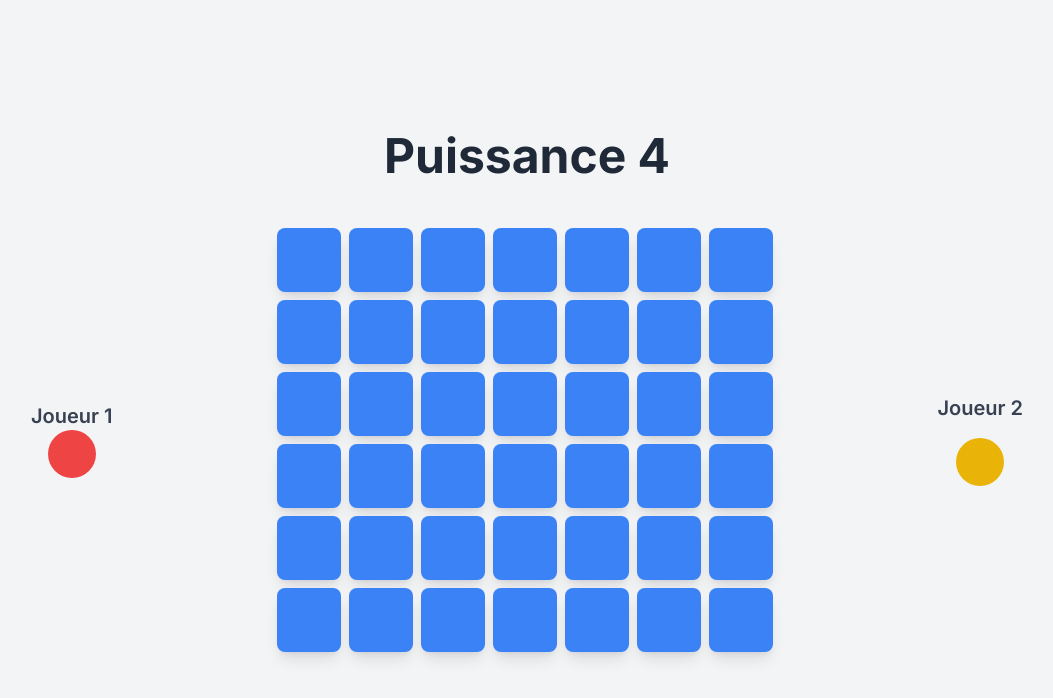
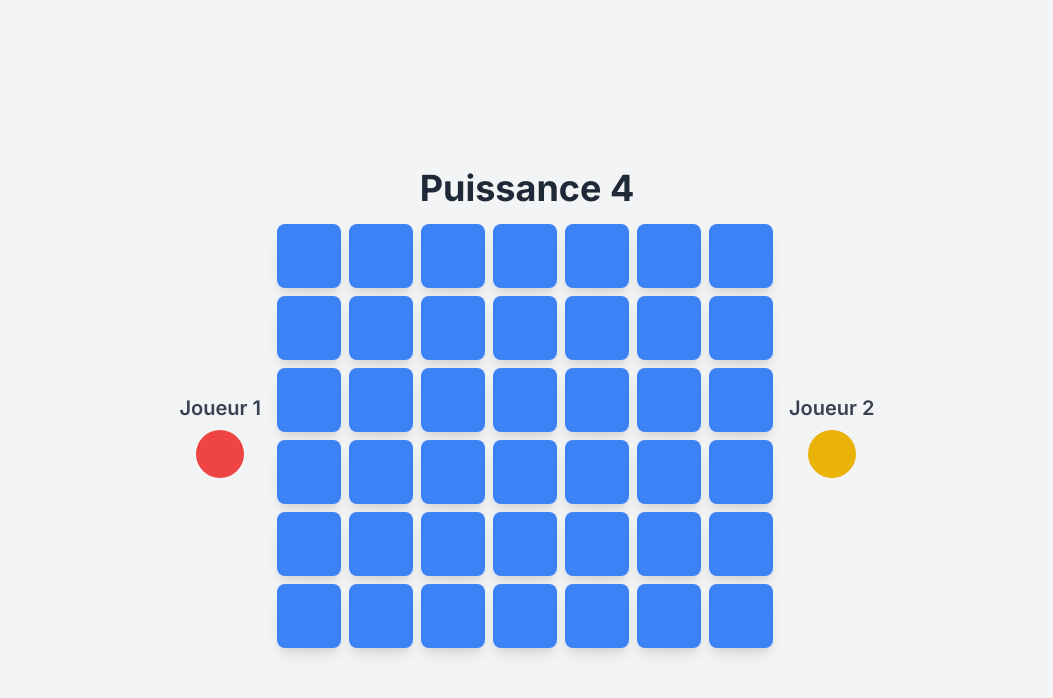
Before and after one commit to alexandreg67/puissance4_react, a Next.js app: page / in a window 1280 px wide. Shown: the top 698 px of the page, without its empty margins (113-1166 px from the left). Built offline with nearby package versions, Linux system fonts and the light colour scheme.

Commit message:
affichage de la victoire

```diff
--- a/app/components/board.tsx
+++ b/app/components/board.tsx
@@ -1,7 +1,7 @@
 'use client';
 
-import React, { useState } from 'react';
-import Cell from './Cell'; // Assurez-vous que l'importation du composant est correcte
+import React, { useState, useEffect } from 'react';
+import Cell from './Cell';
 
 const ROWS = 6;
 const COLS = 7;
@@ -14,12 +14,18 @@ const Board: React.FC = () => {
 		Array.from({ length: ROWS }, () => Array(COLS).fill(null))
 	);
 	const [currentPlayer, setCurrentPlayer] = useState<Player>('Player 1');
+	const [lastMove, setLastMove] = useState<{ row: number; col: number } | null>(
+		null
+	);
+	const [winner, setWinner] = useState<string | null>(null);
 
 	const handleClick = (colIndex: number) => {
+		if (winner) return; // Arrêter le jeu si nous avons un gagnant
+
 		const newGrid = [...grid];
+		let rowIndex;
 
-		// Trouver la première cellule vide dans la colonne sélectionnée
-		for (let rowIndex = ROWS - 1; rowIndex >= 0; rowIndex--) {
+		for (rowIndex = ROWS - 1; rowIndex >= 0; rowIndex--) {
 			if (newGrid[rowIndex][colIndex] === null) {
 				newGrid[rowIndex][colIndex] =
 					currentPlayer === 'Player 1' ? 'red' : 'yellow';
@@ -28,15 +34,90 @@ const Board: React.FC = () => {
 		}
 
 		setGrid(newGrid);
+		setLastMove({ row: rowIndex, col: colIndex });
 		setCurrentPlayer(currentPlayer === 'Player 1' ? 'Player 2' : 'Player 1');
 	};
 
+	useEffect(() => {
+		if (lastMove) {
+			const playerColor = grid[lastMove.row][lastMove.col];
+			if (checkWin(grid, playerColor)) {
+				setWinner(currentPlayer === 'Player 1' ? 'Player 2' : 'Player 1');
+			}
+		}
+	}, [lastMove]);
+
+	const checkWin = (grid: CellValue[][], player: CellValue): boolean => {
+		const directions = [
+			{ x: 0, y: 1 }, // Vertical
+			{ x: 1, y: 0 }, // Horizontal
+			{ x: 1, y: 1 }, // Diagonale descendante
+			{ x: 1, y: -1 }, // Diagonale montante
+		];
+
+		for (let row = 0; row < ROWS; row++) {
+			for (let col = 0; col < COLS; col++) {
+				if (grid[row][col] === player) {
+					for (let { x, y } of directions) {
+						let win = true;
+						for (let i = 1; i < 4; i++) {
+							const newRow = row + i * y;
+							const newCol = col + i * x;
+							if (
+								newRow < 0 ||
+								newRow >= ROWS ||
+								newCol < 0 ||
+								newCol >= COLS ||
+								grid[newRow][newCol] !== player
+							) {
+								win = false;
+								break;
+							}
+						}
+						if (win) return true;
+					}
+				}
+			}
+		}
+		return false;
+	};
+
+	const resetGame = () => {
+		setGrid(Array.from({ length: ROWS }, () => Array(COLS).fill(null)));
+		setCurrentPlayer('Player 1');
+		setLastMove(null);
+		setWinner(null);
+	};
+
 	return (
-		<div className="flex flex-col md:flex-row justify-between items-center w-full max-w-5xl mx-auto p-4 space-y-4 md:space-y-0">
-			<div className="flex flex-col items-center">
+		<div className="flex flex-col items-center w-full max-w-5xl mx-auto p-4 space-y-4">
+			{/* Titre du jeu */}
+			<h1 className="text-4xl font-bold text-gray-800 mt-4">Puissance 4</h1>
+
+			{/* Message de victoire et bouton, superposés */}
+			{winner && (
+				<div className="fixed top-0 left-0 right-0 bg-white bg-opacity-90 p-4 flex flex-col items-center z-50">
+					<div className="text-2xl font-bold text-green-500 mb-4">
+						{winner} a gagné !
+					</div>
+					<button
+						onClick={resetGame}
+						className="p-2 bg-blue-500 text-white rounded-lg"
+					>
+						Recommencer le jeu
+					</button>
+				</div>
+			)}
+
+			{/* Tableau de jeu avec affichage des joueurs */}
+			<div className="flex flex-col md:flex-row justify-center items-center w-full mt-4 space-y-4 md:space-y-0 md:space-x-4">
+				{/* Joueur 1 */}
+				<div className="flex flex-col items-center space-y-2">
 					<div className="text-xl font-semibold text-gray-700">Joueur 1</div>
 					<div className="h-12 w-12 rounded-full bg-red-500"></div>
 				</div>
+
+				{/* Tableau de jeu */}
 				<div className="grid grid-cols-7 gap-2">
 					{grid.map((row, rowIndex) => (
 						<React.Fragment key={rowIndex}>
@@ -48,9 +129,12 @@ const Board: React.FC = () => {
 						</React.Fragment>
 					))}
 				</div>
-			<div className="flex flex-col items-center space-y-2 md:space-y-4">
+
+				{/* Joueur 2 */}
+				<div className="flex flex-col items-center space-y-2">
 					<div className="text-xl font-semibold text-gray-700">Joueur 2</div>
 					<div className="h-12 w-12 rounded-full bg-yellow-500"></div>
+				</div>
 			</div>
 		</div>
 	);
--- a/app/page.tsx
+++ b/app/page.tsx
@@ -1,11 +1,8 @@
-import Board from './components/board';
+import Board from './components/Board';
 
 export default function Home() {
 	return (
 		<div className="min-h-screen flex flex-col justify-center items-center bg-gray-100">
-			<h1 className="text-3xl md:text-5xl font-bold text-gray-800 mb-8">
-				Puissance 4
-			</h1>
 			<Board />
 		</div>
 	);
```
Lines whose indentation alone changed are shown as unchanged.
